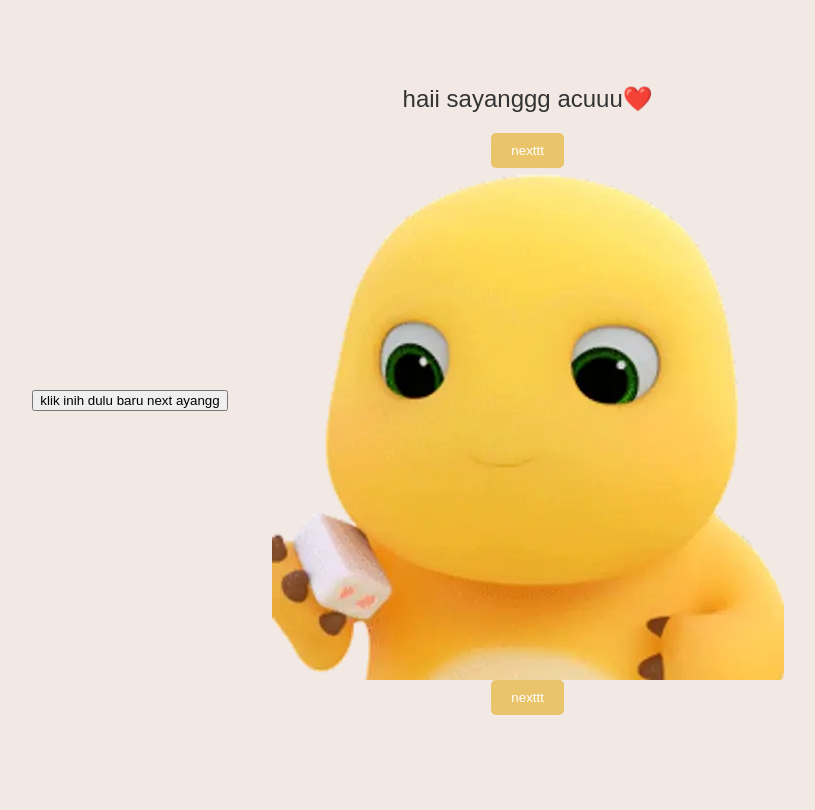
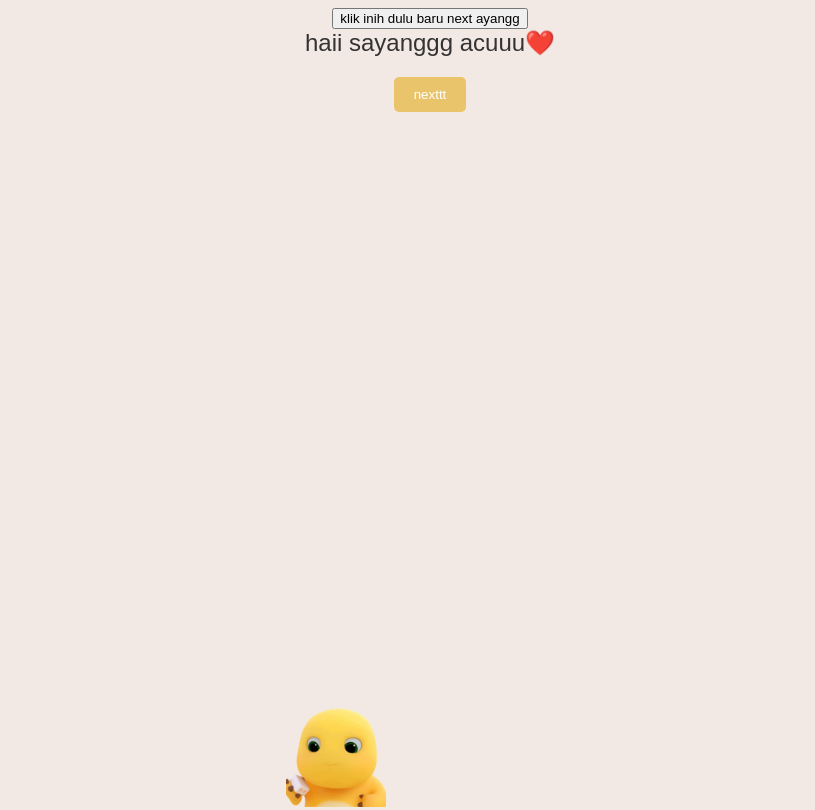
Before and after one commit to RHNT-FX/hbd, a plain HTML site: page main.html in a window 1280 px wide. Shown: the top 810 px of the page, without its empty margins (210-1025 px from the left). Drawn offline with Linux system fonts and the light colour scheme.

Commit message:
Update style1.css

```diff
--- a/style1.css
+++ b/style1.css
@@ -3,20 +3,28 @@ body {
   background-color: #f2e9e4;
   color: #333;
   display: flex;
-  justify-content: center; /* Pusatkan secara horizontal */
-  align-items: center; /* Pusatkan secara vertikal */
-  min-height: 100vh; /* Pastikan body memenuhi tinggi layar */
-  margin: 0; /* Hilangkan margin default */
+  flex-direction: column;
+  justify-content: center;
+  align-items: center;
+  min-height: 100vh;
+  overflow: hidden; /* Sembunyikan scrollbar */
+  display: flex;
+  flex-direction: column;
 }
 
 .container {
   text-align: center;
   width: 100%;
-  max-width: 600px; /* Tambahkan batas lebar agar terlihat lebih rapi */
+  min-height: 100vh; /* Gunakan min-height */
   display: flex;
   flex-direction: column;
-  justify-content: center; /* Pusatkan elemen secara vertikal */
-  align-items: center; /* Pusatkan elemen secara horizontal */
+  justify-content: center; /* Gunakan justify-content untuk meluruskan secara vertikal */
+  align-items: center;
+  height: 100%;
+  display: flex;
+  flex-direction: column;
+  justify-content: center;
+  align-items: center;
 }
 
 .kalimat {
@@ -26,7 +34,7 @@ body {
 }
 
 .kalimat.active {
-  display: block; /* Tampilkan hanya kalimat yang aktif */
+  display: block; /* Tampilkan kalimat yang aktif */
 }
 
 #nextButton {
@@ -38,11 +46,14 @@ body {
   cursor: pointer;
 }
 
-#nextButton:hover {
-  background-color: #f4a261;
+.container {
+  /* ... style lainnya ... */
+  position: relative; /* Tambahkan ini */
 }
 
-
 #stiker {
-    width :auto
-    }
+  width: 100px;
+  height: auto;
+  position: absolute; /* Tambahkan ini */
+  transition: left 0.5s ease-in-out, top 0.5s ease-in-out; /* Transisi untuk left dan top */
+}
```
